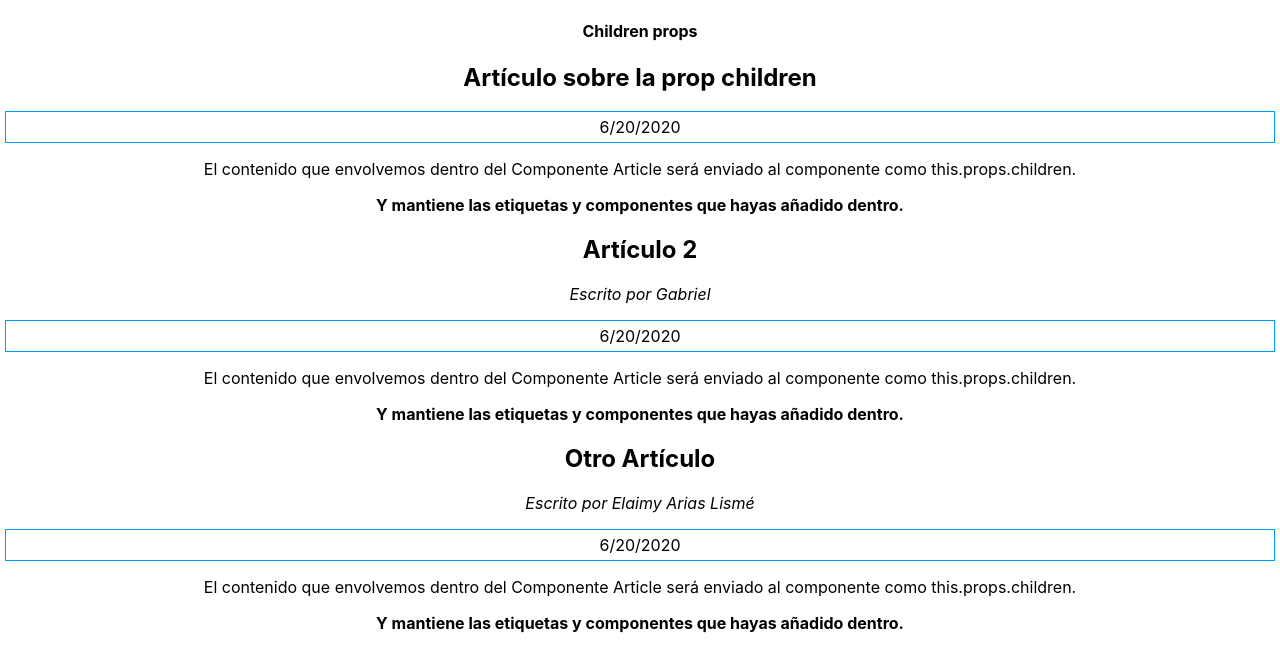
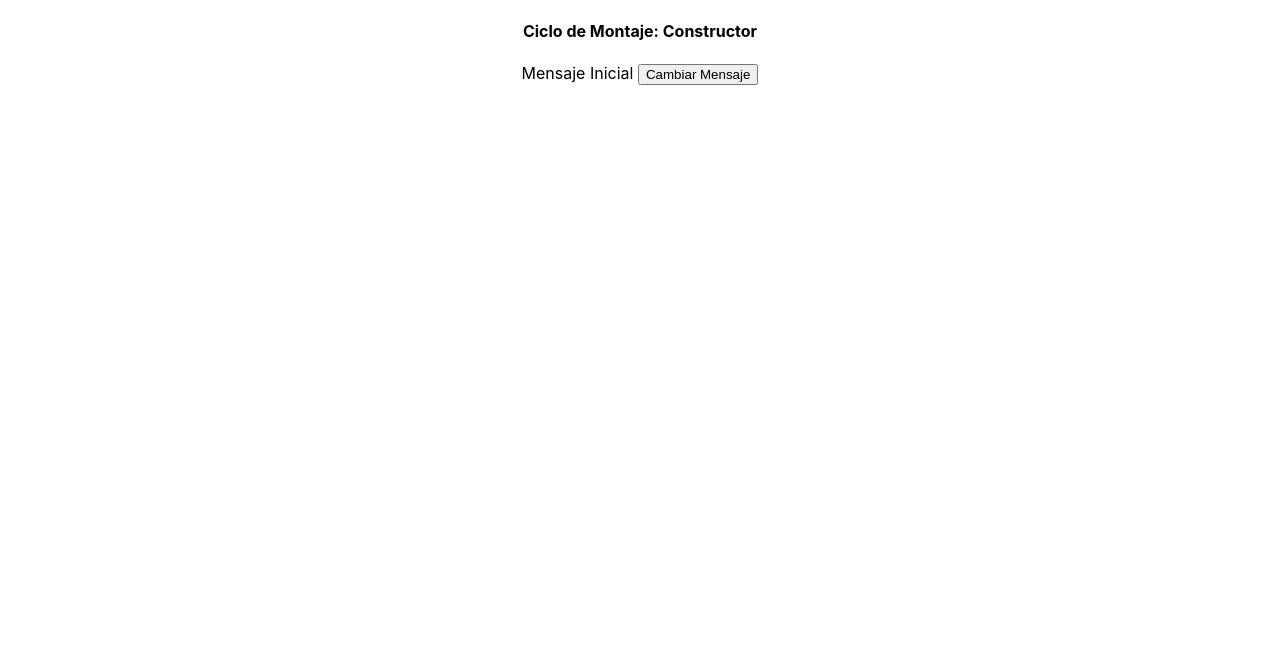
Before and after one commit to arialisme/aprende-react-js-2, a React (Create React App) app: page / in a window 1280 px wide. Shown: the top 672 px of the page. Built offline with nearby package versions, Linux system fonts and the light colour scheme.

Commit message:
El Constructor - Primera Fase del Ciclo de Montaje de nuestros Componentes

```diff
--- a/src/App.js
+++ b/src/App.js
@@ -1,85 +1,36 @@
 import React, { Component } from "react";
-import PropTypes from "prop-types";
 import "./App.css";
 
-class Box extends Component {
-  render() {
-    console.log("Estoy en el render del componente Box");
-    return (
-      <div style={{ border: "1px solid #09F", margin: 5, padding: 5 }}>
-        {this.props.children}
-      </div>
-    );
+class App extends Component {
+  /* Constructor por defecto
+  constructor(...args) {
+    super(...args);
   }
-}
+*/
 
-class Article extends Component {
-  static propTypes = { author: PropTypes.string.isRequired };
+  constructor(props) {
+    console.log("constructor");
+    super(props); //Este método llama al constructor de Component
+    //Inicializamos el state de nuestro componente, se le asigna un objeto a la propiedad this.state
+    this.state = { mensajeInicial: "Mensaje Inicial " };
+    /*Bindeamos el contexto al método, mediante la propiedad bind que devuelve el mismo método con el contexto que le
+    hemos pasado por parámetro enlazado a la ejecución de la función
+    this.handleClick = this.handleClick.bind(this); */
+  }
+
+  // = () => Usar Arrow function es más simple que usar el método bind
+  handleClick = () => {
+    console.log("handleClick");
+    this.setState({ mensajeInicial: "Mensaje cambiado" });
+  };
 
   render() {
-    console.log("Estoy en el componente Article");
-    const { author, children, date, title } = this.props;
-    return (
-      <section>
-        <h2>{title}</h2>
-        {author && (
-          <p>
-            <em>Escrito por {author}</em>
-          </p>
-        )}
-        <Box>{date}</Box>
-        <article>{children}</article>
-      </section>
-    );
-  }
-}
-
-class App extends Component {
-  render() {
-    console.log("Estoy en el render del componente App");
+    console.log("render");
     return (
       <div className="App">
-        <h4>Children props</h4>
-        <Article
-          date={new Date().toLocaleDateString()}
-          title="Artículo sobre la prop children"
-        >
-          <p>
-            El contenido que envolvemos dentro del Componente Article será
-            enviado al componente como this.props.children.
-          </p>
-          <strong>
-            Y mantiene las etiquetas y componentes que hayas añadido dentro.
-          </strong>
-        </Article>
-
-        <Article
-          author="Gabriel"
-          date={new Date().toLocaleDateString()}
-          title="Artículo 2"
-        >
-          <p>
-            El contenido que envolvemos dentro del Componente Article será
-            enviado al componente como this.props.children.
-          </p>
-          <strong>
-            Y mantiene las etiquetas y componentes que hayas añadido dentro.
-          </strong>
-        </Article>
-
-        <Article
-          author="Elaimy Arias Lismé"
-          date={new Date().toLocaleDateString()}
-          title="Otro Artículo"
-        >
-          <p>
-            El contenido que envolvemos dentro del Componente Article será
-            enviado al componente como this.props.children.
-          </p>
-          <strong>
-            Y mantiene las etiquetas y componentes que hayas añadido dentro.
-          </strong>
-        </Article>
+        <h4>Ciclo de Montaje: Constructor</h4>
+        {this.state.mensajeInicial}
+        <button onClick={this.handleClick}>Cambiar Mensaje</button>
       </div>
     );
   }
```
